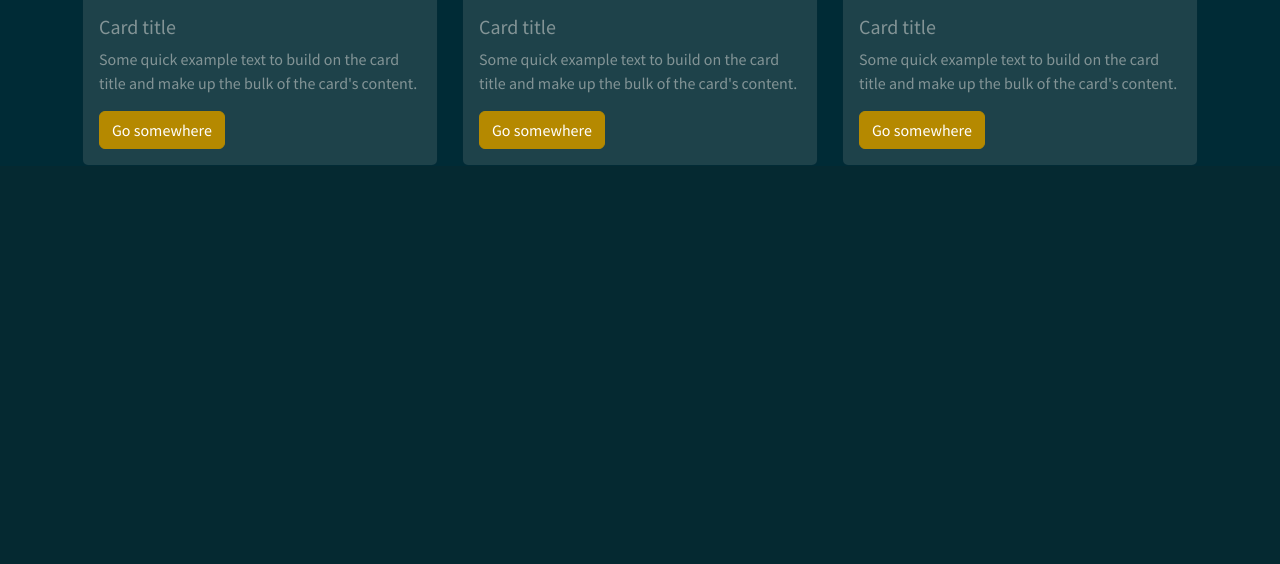
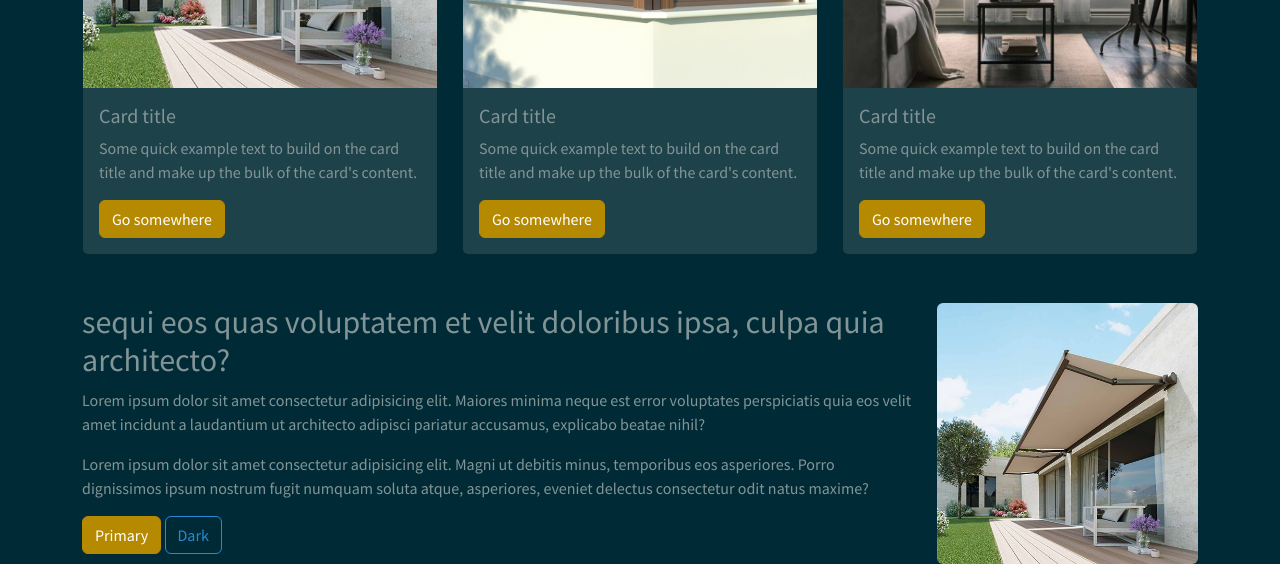
Before and after one commit to pmolina4/MolinaWebDesign, a Flask app: page / in a window 1280 px wide. Shown: the part 918-1482 px from the top of the page. Before the commit the page ends 1083 px from the top, so only its background shows below. Run offline with Flask 3, Linux system fonts and the light colour scheme; some libraries are stand-ins or nearby versions.

Commit message:
creación de componentes del índex

```diff
--- a/MolinaWebDesign/myapp/templates/index.html
+++ b/MolinaWebDesign/myapp/templates/index.html
@@ -7,6 +7,7 @@
     <title>MolinaWebDesign</title>
     <meta name="description" content="">
     <meta name="viewport" content="width=device-width, initial-scale=1">
+
     <link rel="stylesheet" href="../static/style/bootstrap.min(8).css">
 </head>
 
@@ -92,7 +93,7 @@
         <div class="row mt-5">
             <div class="col-4">
                 <div class="card">
-                    <img src="..." class="card-img-top" alt="...">
+                    <img src="../static/style/img/toldo2.jpg" class="card-img-top" alt="...">
                     <div class="card-body">
                       <h5 class="card-title">Card title</h5>
                       <p class="card-text">Some quick example text to build on the card title and make up the bulk of the card's content.</p>
@@ -102,7 +103,7 @@
             </div>
             <div class="col-4">
                 <div class="card">
-                    <img src="..." class="card-img-top" alt="...">
+                    <img src="../static/style/img/persianas.jpg" class="card-img-top" alt="...">
                     <div class="card-body">
                       <h5 class="card-title">Card title</h5>
                       <p class="card-text">Some quick example text to build on the card title and make up the bulk of the card's content.</p>
@@ -112,13 +113,35 @@
             </div>
             <div class="col-4">
                 <div class="card">
-                    <img src="..." class="card-img-top" alt="...">
+                    <img src="../static/style/img/cortinas.jpg" class="card-img-top" alt="...">
                     <div class="card-body">
                       <h5 class="card-title">Card title</h5>
                       <p class="card-text">Some quick example text to build on the card title and make up the bulk of the card's content.</p>
                       <a href="#" class="btn btn-primary">Go somewhere</a>
                     </div>
                   </div>
+            </div>
+        </div>
+
+        <div class="row mt-5">
+            <div class="col-9">
+                <h2> sequi eos quas voluptatem et velit doloribus ipsa, culpa quia architecto?</h2>
+                <p>Lorem ipsum dolor sit amet consectetur adipisicing elit. Maiores minima neque est error voluptates perspiciatis quia eos velit amet incidunt a laudantium ut architecto adipisci pariatur accusamus, explicabo beatae nihil?</p>
+                <p>Lorem ipsum dolor sit amet consectetur adipisicing elit. Magni ut debitis minus, temporibus eos asperiores. Porro dignissimos ipsum nostrum fugit numquam soluta atque, asperiores, eveniet delectus consectetur odit natus maxime?</p>
+
+                <div>
+                    <button type="button" class="btn btn-primary">Primary</button>
+                    <button type="button" class="btn btn-outline-info">Dark</button>
+                </div>
+            </div>
+            <div class="col-3">
+                <img src="../static/style/img/toldo2.jpg" class="img-fluid rounded">
+            </div>
+        </div>
+
+        <div class="row">
+            <div class="col-7">
+
             </div>
         </div>
     </div>
```
Also changed, not shown: MolinaWebDesign/myapp/static/style/img/a.txt (deleted), MolinaWebDesign/myapp/static/style/img/cortinas.jpg (added), MolinaWebDesign/myapp/static/style/img/persianas.jpg (added), MolinaWebDesign/myapp/static/style/img/toldo.jpg (added), MolinaWebDesign/myapp/static/style/img/toldo2.jpg (added).
